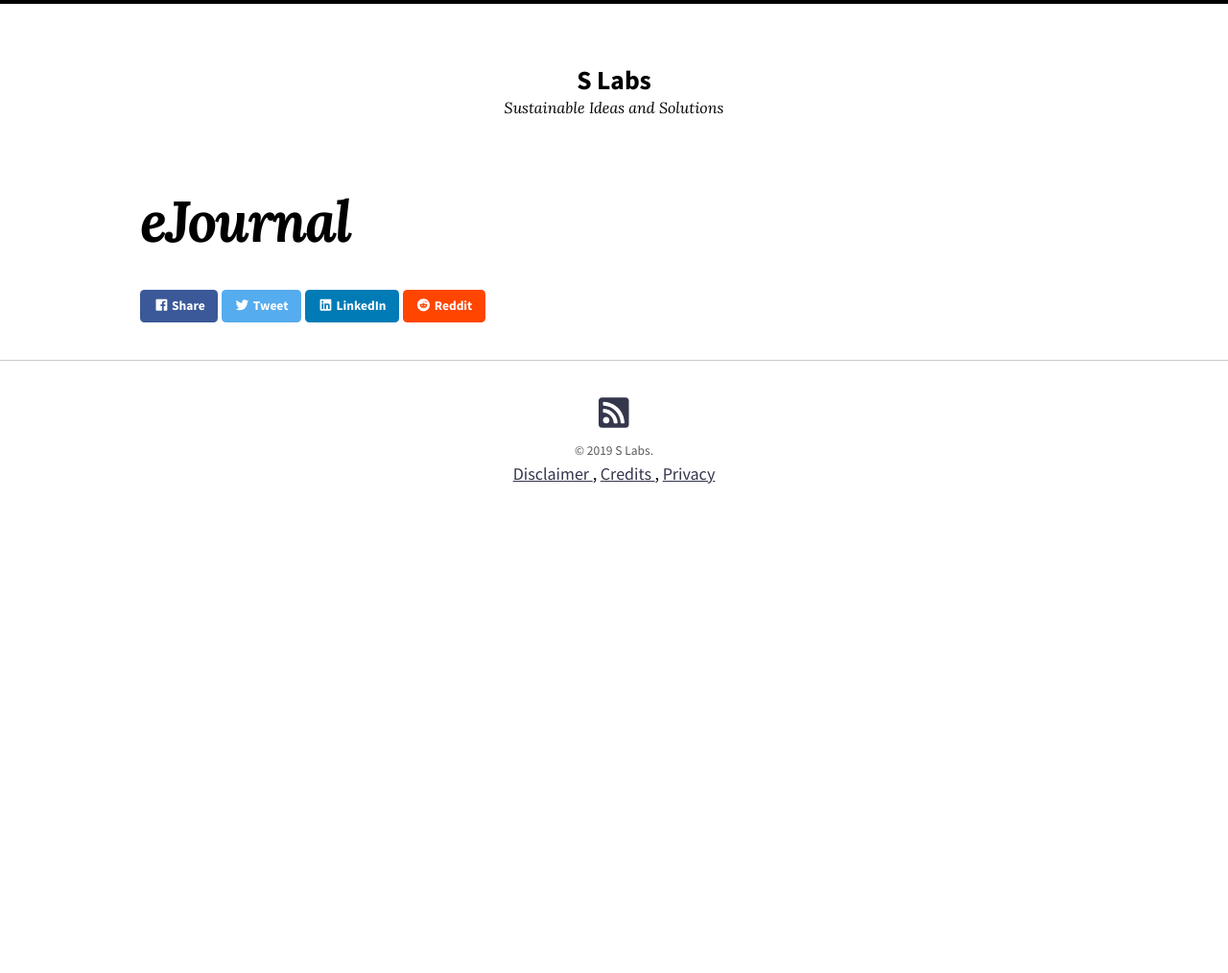
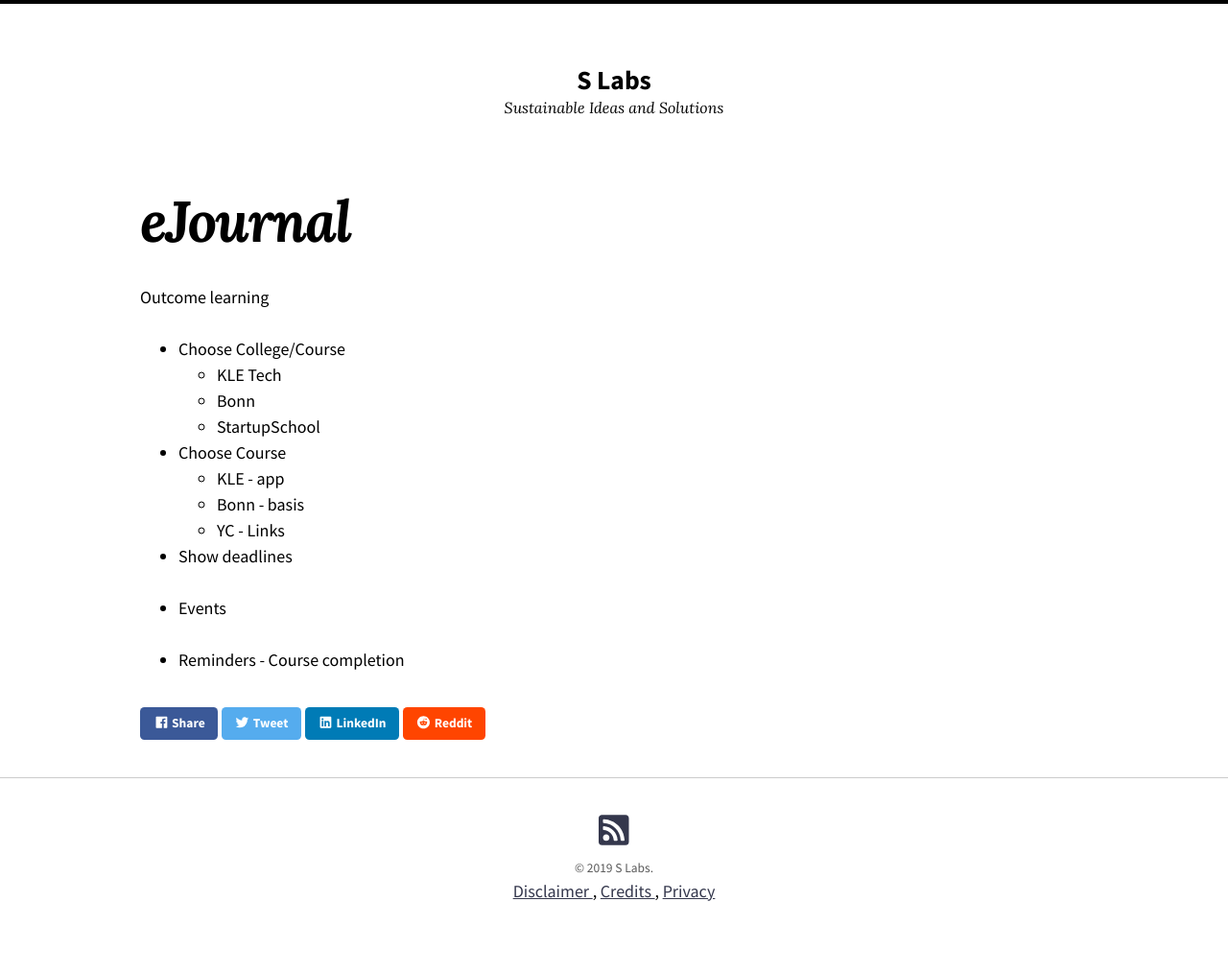
Before and after one commit to slabstech/slabstech.github.io, a Jekyll site: the page built from _posts/projects/revenue/2019-02-07-revenue-eJournal.md, in a window 1280 px wide. Shown: the whole page at 96% size. Built offline with Jekyll 4.4.1, drawn with Linux system fonts in a browser that asks for light colours; nearby versions of some CDN libraries; before the commit the page ends 900 px from its top, so only the background shows below that.

```diff
--- a/_posts/projects/revenue/2019-02-07-revenue-eJournal.md
+++ b/_posts/projects/revenue/2019-02-07-revenue-eJournal.md
@@ -5,6 +5,25 @@ excerpt: "online Experiment Tracking"
 categories: projects
 tags: [ projects ]
 
-date: 2019-02-07T08:08:50-04:00
+date: 2019-07-24T08:08:50-04:00
 
 ---
+
+
+Outcome learning
+
+* Choose College/Course
+  * KLE Tech
+  * Bonn
+  * StartupSchool
+
+* Choose Course
+  * KLE - app
+  * Bonn - basis
+  * YC - Links
+
+* Show deadlines
+
+* Events
+
+* Reminders - Course completion
```
Also changed, not shown: _posts/projects/ace-mars/yc-startup/2019-07-23-yc-start-week1.md (+5 -0 lines), ace-mars/index.md (+19 -0 lines).
